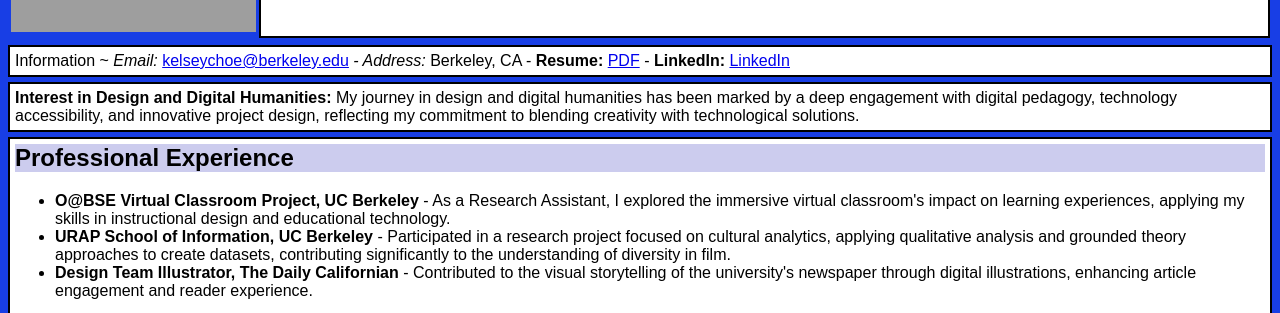
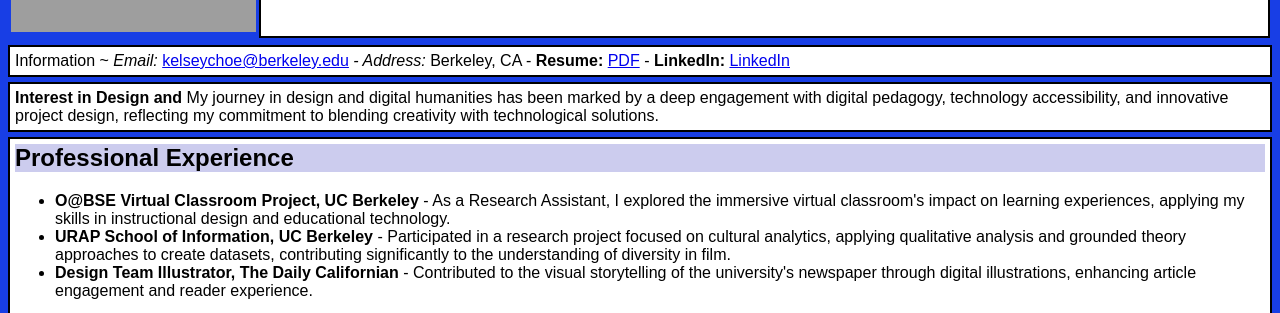
Before and after one commit to wistfulme0w/github.io, a plain HTML site: page index.html in a window 1280 px wide. Shown: the part 279-592 px from the top of the page. Drawn offline with Linux system fonts and the light colour scheme; grey boxes are pictures that could not be loaded.

Commit message:
change on vscode

```diff
--- a/index.html
+++ b/index.html
@@ -24,7 +24,7 @@
                   - <b>LinkedIn:</b> <a href="https://www.linkedin.com/in/kelsey-choe-212968209/" target="_blank">LinkedIn</a>
               </div>
                 <div class="box">
-                  <b>Interest in Design and Digital Humanities:</b> My journey in design and digital humanities has been marked by a deep engagement with digital pedagogy, technology accessibility, and innovative project design, reflecting my commitment to blending creativity with technological solutions.
+                  <b>Interest in Design and </b> My journey in design and digital humanities has been marked by a deep engagement with digital pedagogy, technology accessibility, and innovative project design, reflecting my commitment to blending creativity with technological solutions.
               </div>
 
               <div class="box">
```
